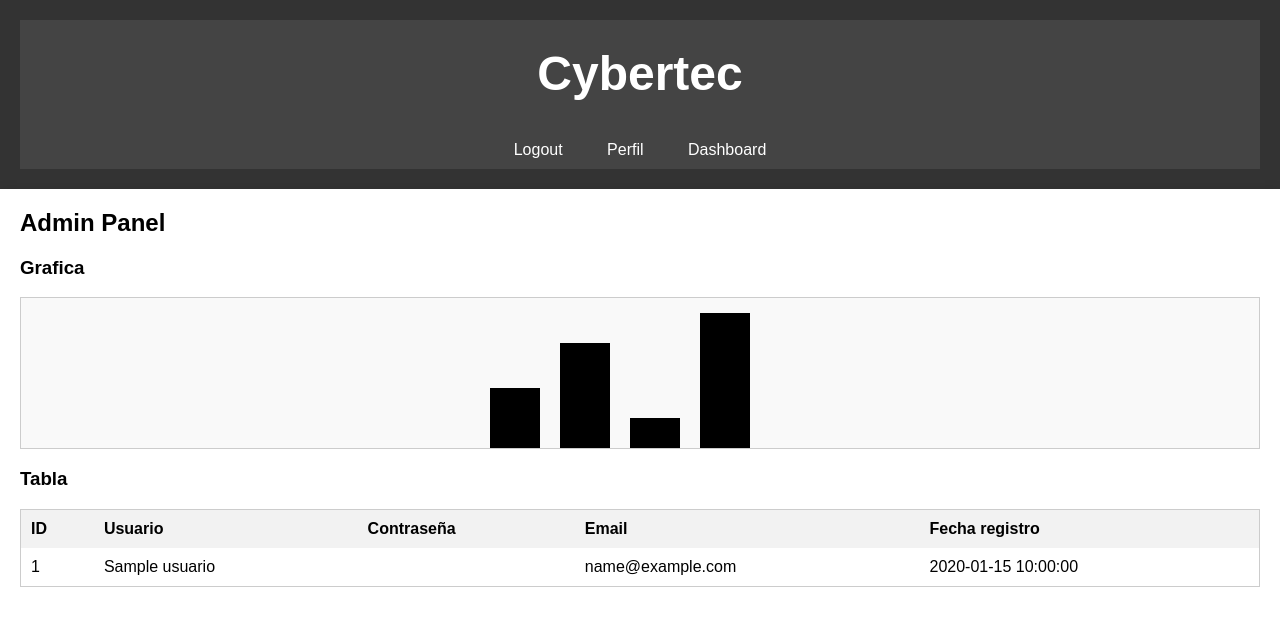
After one commit to sil3ntH4ck3r/WebVulnLab, a PHP site: page /dashboard.php in a window 1280 px wide. The commit adds this page. Shown: the top 626 px of the page. Run offline with PHP 8.4, Linux system fonts and the light colour scheme; tables that the repository leaves empty or names only in its code hold one stand-in row (values such as "Sample post"); data that the repository does not hold is empty.

Commit message:
Añadiendo PaddingOracleAttack

```diff
--- /dev/null
+++ b/paddingOracleAttack/src/dashboard.php
@@ -0,0 +1,287 @@
+<!DOCTYPE html>
+<html>
+<head>
+    <title>Panel de control</title>
+    <meta charset="utf-8">
+    <?php
+    $conexion = mysqli_connect("db", "usuario", "contraseña", "database");
+    if ($conexion) {
+      $conexion->set_charset("utf8");
+    }
+    $sql = "SELECT * FROM usuarios";
+    $resultado = mysqli_query($conexion, $sql);
+    if (!$resultado) {
+    die("Error al ejecutar la consulta: " . mysqli_error($conexion));
+    }
+    ?>
+    <style>
+        header {
+        background-color: #333;
+        color: #fff;
+        padding: 20px;
+        text-align: center;
+    }
+
+    nav {
+        background-color: #444;
+        padding: 10px;
+    }
+
+    nav ul {
+        list-style: none;
+        margin: 0;
+        padding: 0;
+        text-align: center;
+    }
+
+    nav ul li {
+        display: inline-block;
+        margin-right: 20px;
+    }
+
+    nav ul li:last-child {
+        margin-right: 0;
+    }
+
+    nav ul li a {
+        color: #fff;
+        text-decoration: none;
+        padding: 10px;
+        transition: background-color 0.3s;
+    }
+
+    nav ul li a:hover {
+        background-color: #555;
+    }
+
+    header h1 {
+        text-align: center;
+    font-size: 3rem;
+    margin-top: 1rem;
+    }
+
+    h1 {
+        text-align: center;
+        font-size: 3rem;
+        margin-top: 1rem;
+    }
+    footer {
+        position: absolute;
+        bottom: 0;
+        width: 100%;
+        height: 50px;
+        background-color: #333;
+        color: #fff;
+        padding: 20px;
+        text-align: center;
+    }
+
+    body {
+        margin: 0;
+        padding: 0;
+        font-family: sans-serif;
+        background: #ffffff;
+    }
+
+
+
+.sidebar {
+  width: 300px;
+  background-color: #fff;
+  box-shadow: 0 0 10px rgba(0, 0, 0, 0.1);
+  padding: 20px;
+  margin-right: 20px;
+}
+
+.sidebar h2 {
+  margin-top: 0;
+}
+
+.sidebar ul {
+  list-style: none;
+  margin: 0;
+  padding: 0;
+}
+
+.sidebar ul li {
+  margin-bottom: 10px;
+}
+
+.sidebar ul li a {
+  color: #333;
+  text-decoration: none;
+  font-weight: bold;
+}
+
+.sidebar ul li a:hover {
+  color: #555;
+}
+
+.main {
+  flex: 1;
+  background-color: #fff;
+  box-shadow: 0 0 10px rgba(0, 0, 0, 0.1);
+  padding: 20px;
+}
+
+.main h2 {
+  margin-top: 0;
+}
+
+.chart {
+  display: flex;
+  justify-content: center;
+  margin-top: 30px;
+}
+
+.bar {
+  width: 20px;
+  background-color: blue;
+  margin-right: 10px;
+}
+
+.chart-container {
+  border: 1px solid #ccc;
+  background-color: #f9f9f9;
+}
+
+.buttons {
+  margin-bottom: 20px;
+}
+
+.buttons button {
+  color: #fff;
+  padding: 10px 20px;
+  border: none;
+  border-radius: 5px;
+  margin-right: 10px;
+  cursor: pointer;
+  transition: background-color 0.3s;
+}
+
+.primary-button {
+  background-color: #333;
+}
+
+.primary-button:hover {
+  background-color: #555;
+}
+
+.secondary-button {
+  background-color: #777;
+}
+
+.secondary-button:hover {
+  background-color: #999;
+}
+
+.tertiary-button {
+  background-color: #ccc;
+  color: #333;
+}
+
+.tertiary-button:hover {
+  background-color: #eee;
+}
+
+.tables {
+  margin-bottom: 20px;
+}
+
+table {
+  width: 100%;
+  border-collapse: collapse;
+  border: 1px solid #ccc;
+}
+
+thead {
+  background-color: #f2f2f2;
+}
+
+th, td {
+  padding: 10px;
+  text-align: left;
+}
+
+th {
+  font-weight: bold;
+}
+canvas {
+  display: block;
+  margin: 0 auto;
+}
+    </style>
+</head>
+<body>
+
+<header>
+        <nav>
+            <div class="container">
+                <h1 class="logo">Cybertec</h1>
+                <ul class="menu">
+                    <li><a href="http://paddingoracleattack.local/logout.php">Logout</a></li>
+                    <li><a href="http://paddingoracleattack.local/perfil.php">Perfil</a></li>
+                    <li><a href="http://paddingoracleattack.local/dashboard.php">Dashboard</a></li>
+                </ul>
+            </div>
+        </nav>
+    </header>
+
+  <div class="container">
+    <div class="main">
+      <h2>Admin Panel</h2>
+      <div class="charts">
+        <h3>Grafica</h3>
+        <div class="chart-container">
+          <canvas id="grafica"></canvas>
+        </div>
+      </div>
+      <script>
+            const canvas = document.getElementById('grafica');
+            const ctx = canvas.getContext('2d');
+            const data = [40, 70, 20, 90];
+            const barWidth = 50;
+            const spacing = 20;
+
+            for (let i = 0; i < data.length; i++) {
+            const x = i * (barWidth + spacing);
+            const height = (canvas.height / 100) * data[i];
+            const y = canvas.height - height;
+            ctx.fillStyle = 'black';
+            ctx.fillRect(x, y, barWidth, height);
+            }
+
+        </script>
+      <div class="tables">
+        <h3>Tabla</h3>
+        <table>
+  <thead>
+    <tr>
+      <th>ID</th>
+      <th>Usuario</th>
+      <th>Contraseña</th>
+      <th>Email</th>
+      <th>Fecha registro</th>
+    </tr>
+  </thead>
+  <tbody>
+    <?php
+    // Recorrer los resultados de la consulta
+    while($row = $resultado->fetch_assoc()) {
+    ?>
+    <tr>
+      <td><?php echo $row["id"]; ?></td>
+      <td><?php echo $row["nombre"]; ?></td>
+      <td><?php echo $row["contraseña"]; ?></td>
+      <td><?php echo $row["email"]; ?></td>
+      <td><?php echo $row["fecha_registro"]; ?></td>
+    </tr>
+    <?php
+    }
+    ?>
+  </tbody>
+</table>
+      </div>
+    </div>
+  </div>
+</body>
--- a/paddingOracleAttack/src/logout.php
+++ b/paddingOracleAttack/src/logout.php
@@ -1,7 +1,8 @@
 <?php
     session_start();
     unset($_SESSION['user']);
+    unset($_SESSION['loggedin']);
     setcookie("cookieAuth", "", time() - 3600);
     session_destroy();
-    header("Location: login.php"); //redirigir al usuario a la página de inicio
+    header("Location: index.php"); //redirigir al usuario a la página de inicio
 ?>
--- a/paddingOracleAttack/src/register.php
+++ b/paddingOracleAttack/src/register.php
@@ -177,8 +177,10 @@ body {
             <div class="container">
                 <h1 class="logo">Cybertec</h1>
                 <ul class="menu">
-                <li><a href="http://localhost:8007/login.php">Login</a></li>
-                    <li><a href="http://localhost:8007/register.php">Register</a></li>
+                <li><a href="http://paddingoracleattack.local/index.php">Login</a></li>
+                    <li><a href="http://paddingoracleattack.local/register.php">Register</a></li>
+                    <li><a href="http://paddingoracleattack.local/reiniciar.php">Reiniciar Base de Datos</a></li>
+
                 </ul>
             </div>
         </nav>
--- a/paddingOracleAttack/src/verificar.php
+++ b/paddingOracleAttack/src/verificar.php
@@ -40,7 +40,7 @@ if (mysqli_num_rows($resultado) > 0) {
 // Cerrar la conexión a la base de datos
 mysqli_close($conexion);
 
-header('Location: login.php');
+header('Location: index.php');
 exit;
 
 ?>
```
Also changed, not shown: paddingOracleAttack/src/index.php (renamed from paddingOracleAttack/src/login.php, +66 -17 lines), paddingOracleAttack/src/perfil.php (added, +249 -0 lines), paddingOracleAttack/src/reiniciar.php (renamed from paddingOracleAttack/src/include.php, +4 -12 lines), paddingOracleAttack/src/ver.php (deleted, +0 -29 lines).
